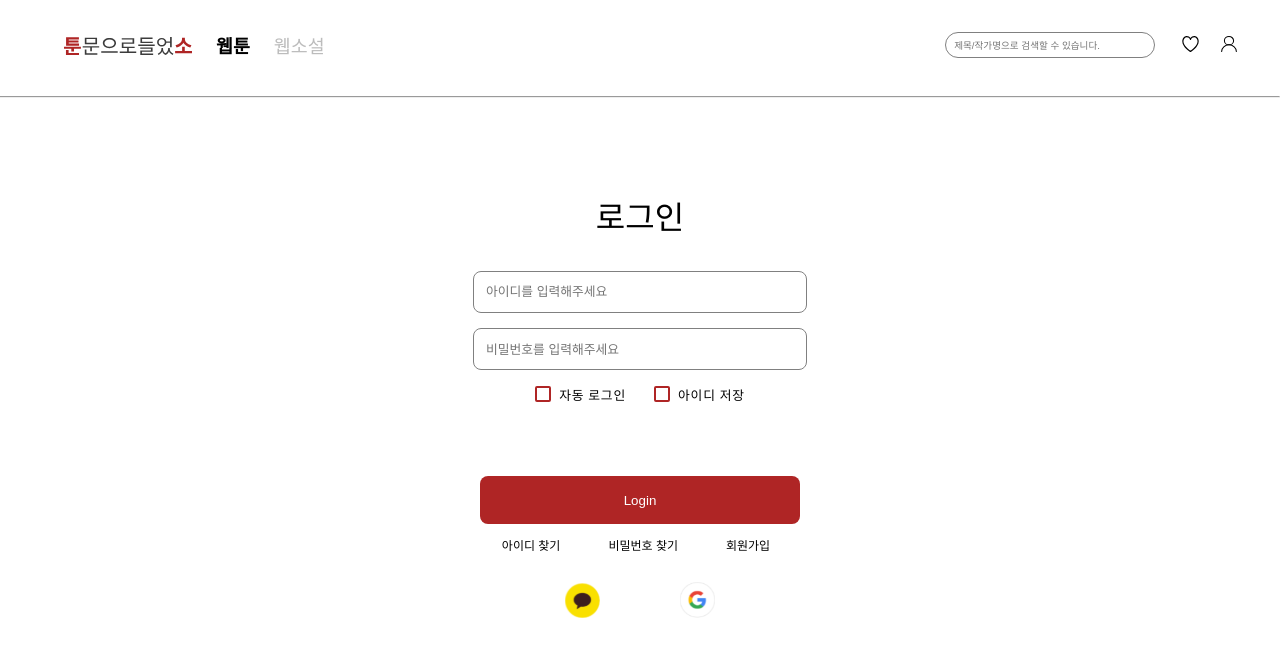
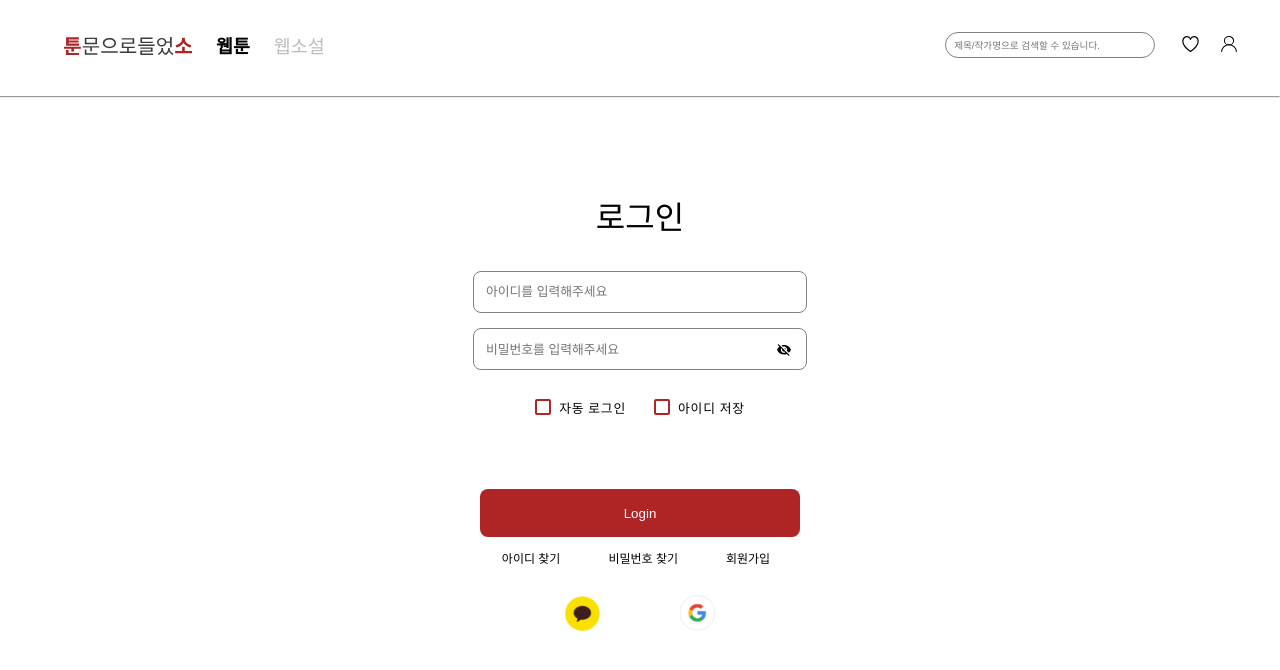
Before and after one commit to CODE-U-S/Webtoon-Search-Project-Frontend, a React (Create React App) app: page /login in a window 1280 px wide. Shown: the top 670 px of the page. Built offline with nearby package versions, Linux system fonts and the light colour scheme.

Commit message:
✨ 비밀번호 (미)표시 전환 기능 구현

```diff
--- a/src/components/login/Login.js
+++ b/src/components/login/Login.js
@@ -1,10 +1,23 @@
-import React from "react";
+import React, { useState } from "react";
 import styles from "../../css/login/Login.module.css";
 import Checkbox from "../checkbox/Checkbox";
+import { IoMdEye, IoMdEyeOff } from "react-icons/io";
 import kakao from "../../image/kakao.svg";
 import google from "../../image/google.svg";
 
 function Login() {
+  const [pwType, setPwType] = useState({
+    type: "password",
+    visible: false,
+  });
+
+  const handlePasswordType = (e) => {
+    setPwType(() => {
+      if (!pwType.visible) return { type: "text", visible: true };
+      else return { type: "password", visible: false };
+    });
+  };
+
   return (
     <div className={styles["container-login"]}>
       <div className={styles["container-header"]}>
@@ -20,10 +33,17 @@ function Login() {
           />
           <br />
           <input
-            type={"text"}
+            type={pwType.type}
             placeholder="비밀번호를 입력해주세요"
             className={styles["pw-box"]}
           />
+        </div>
+        <div className={styles["container-eye"]} onClick={handlePasswordType}>
+          {pwType.visible ? (
+            <IoMdEye className={styles["eye"]} />
+          ) : (
+            <IoMdEyeOff className={styles["eye"]} />
+          )}
         </div>
       </div>
 
--- a/src/css/login/Login.module.css
+++ b/src/css/login/Login.module.css
@@ -27,6 +27,17 @@
   border-radius: 8px;
   border: 1px solid gray;
   font-size: 1rem;
+}
+
+.container-eye {
+  margin-top: -4.4vmin;
+  margin-bottom: 3.5vmin;
+  margin-left: 36vmin;
+}
+
+.eye {
+  width: 2vmin;
+  height: 2vmin;
 }
 
 .container-checkbox {
@@ -94,6 +105,16 @@
     font-size: 0.75rem;
   }
 
+  .container-eye {
+    margin-left: 18rem;
+    margin-top: -2.2rem;
+  }
+
+  .eye {
+    width: 2rem;
+    height: 1rem;
+  }
+
   .sns-kakao,
   .sns-google {
     width: 2.2rem;
```
